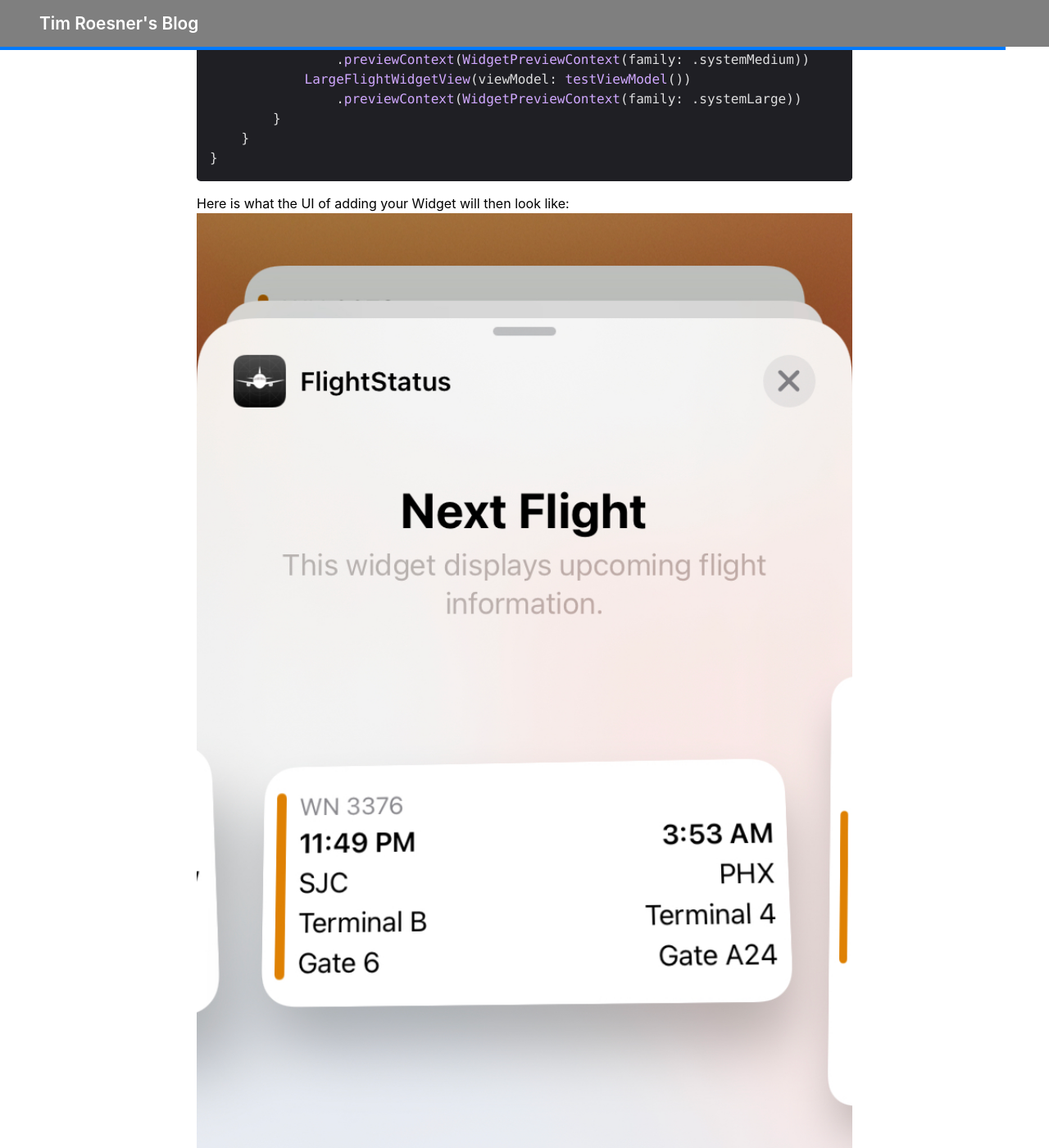
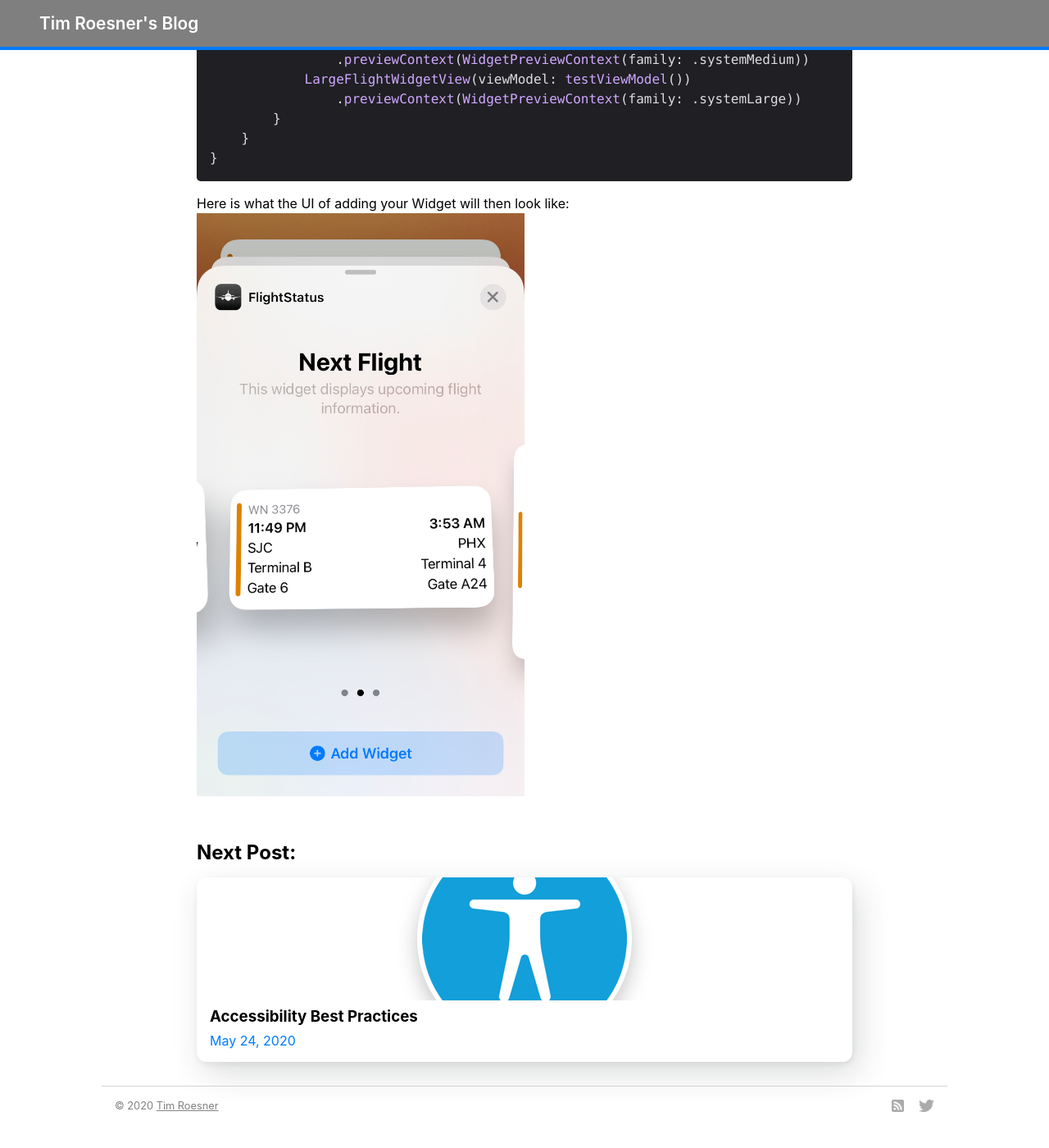
Before and after one commit to timroesner/Blog, a Jekyll site: the page built from _posts/2020-06-23-building-widgets-ios14.md, in a window 1280 px wide and 1400 px high, scrolled down 4788 px. Shown: the whole window at 82% size. Built offline with Jekyll 4.4.1, drawn with Linux system fonts in a browser that asks for light colours; nearby versions of some CDN libraries; after the commit the page ends 6163 px from its top, so only the background shows below that.

Commit message:
Update image layout again

````diff
--- a/_posts/2020-06-23-building-widgets-ios14.md
+++ b/_posts/2020-06-23-building-widgets-ios14.md
@@ -146,4 +146,4 @@ struct WidgetPreviews: PreviewProvider {
 ```
 
 Here is what the UI of adding your Widget will then look like:
-![Add Flight Widget](./assets/images/Widgets/AddWidget.jpeg)
+<img src="./assets/images/Widgets/AddWidget.jpeg" alt="Add Flight Widget" style="width:400px ! important; max-width:100%;"/>
--- a/assets/css/index.css
+++ b/assets/css/index.css
@@ -9,8 +9,6 @@ p {
 
 img {
     width: 100%;
-    max-width: 800px;
-    margin: auto;
     height: auto;
 }
 
````
